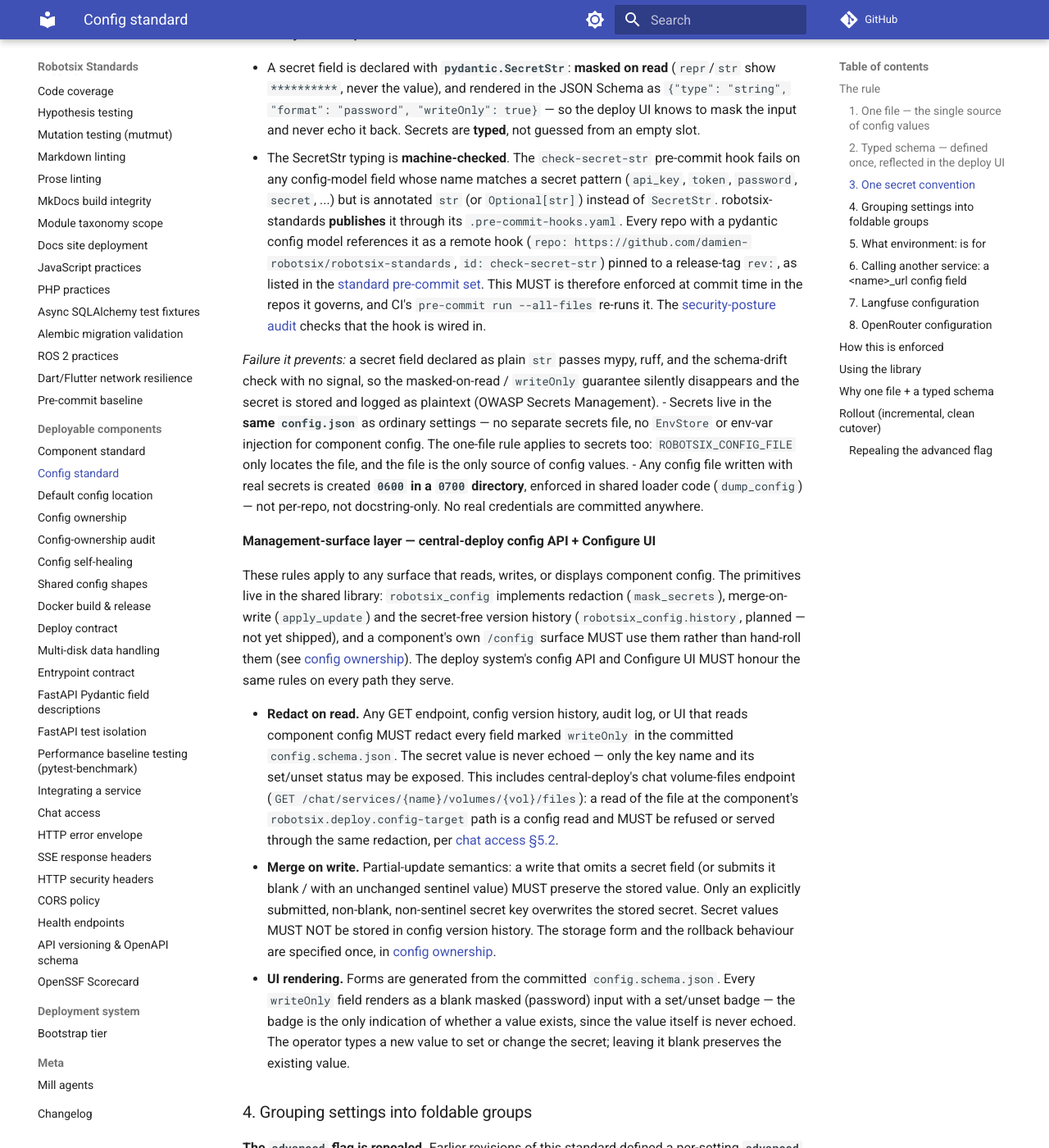
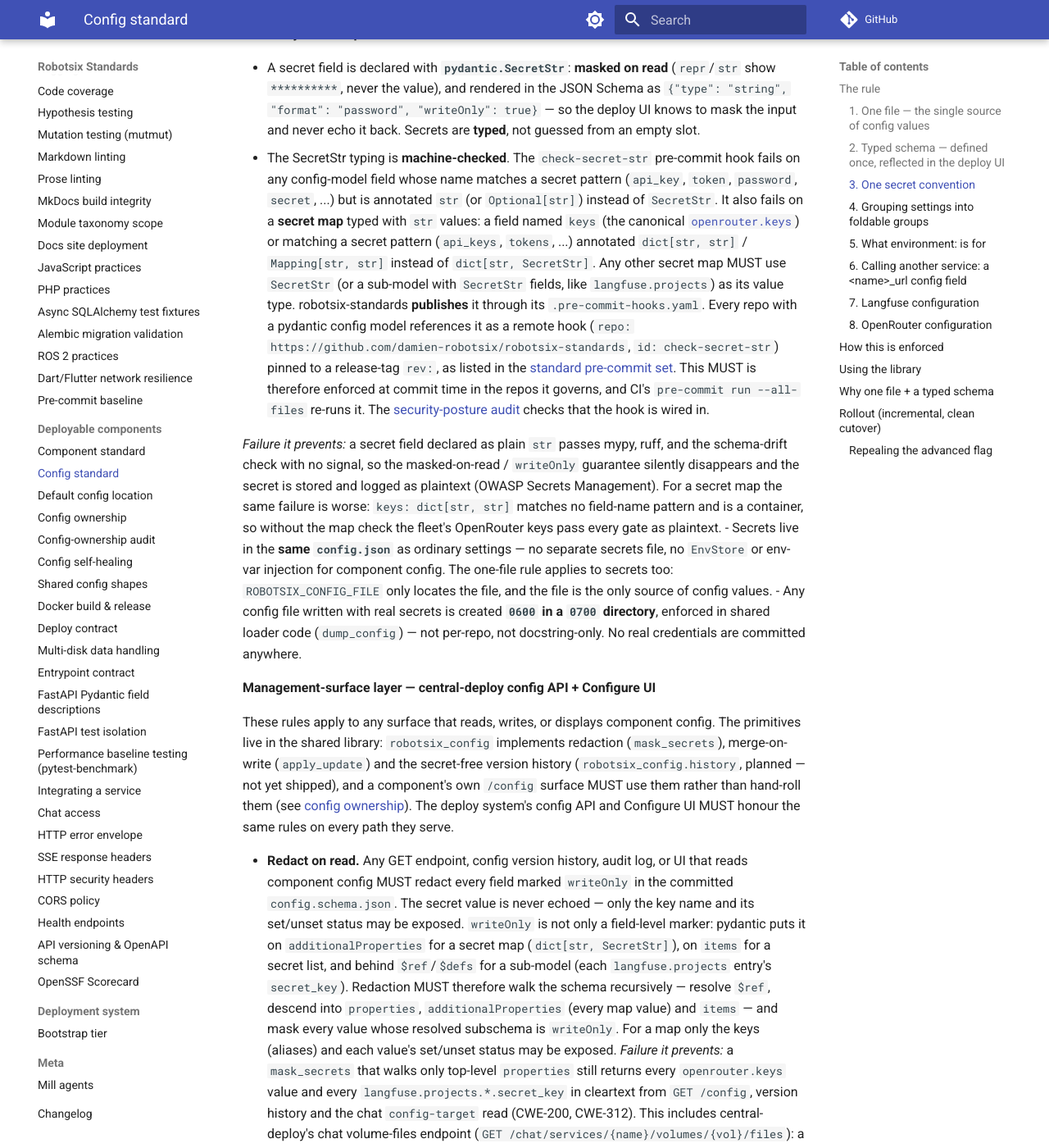
Before and after one commit to damien-robotsix/robotsix-standards, an MkDocs documentation site: the page built from docs/config-standard.md, in a window 1280 px wide and 1400 px high, scrolled down 1310 px. Shown: the whole window at 82% size. Built offline with MkDocs 1.6.1 and Material for MkDocs 9.7.7, drawn with Linux system fonts in a browser that asks for light colours; comment, search, counter and statistics services are not loaded; some of the changed text lies outside the part shown.

Commit message:
feat: Secret maps (`dict[str, SecretStr]`) aren't machine-checked, and the redact-on-read rule doesn't cover them: the OpenRouter keys can be typed `str` or served unmasked (20261030T101305Z-secret-maps-dict-str-secretstr-aren-t-ma-c0cb)

````diff
--- a/docs/config-standard.md
+++ b/docs/config-standard.md
@@ -62,7 +62,13 @@ implements it: a component defines one pydantic model and calls `load_config`.
 - The SecretStr typing is **machine-checked**. The `check-secret-str`
   pre-commit hook fails on any config-model field whose name matches a secret
   pattern (`api_key`, `token`, `password`, `secret`, ...) but is annotated
-  `str` (or `Optional[str]`) instead of `SecretStr`. robotsix-standards
+  `str` (or `Optional[str]`) instead of `SecretStr`. It also fails on a
+  **secret map** typed with `str` values: a field named `keys` (the
+  canonical [`openrouter.keys`](#8-openrouter-configuration)) or matching a
+  secret pattern (`api_keys`, `tokens`, ...) annotated `dict[str, str]` /
+  `Mapping[str, str]` instead of `dict[str, SecretStr]`. Any other secret map
+  MUST use `SecretStr` (or a sub-model with `SecretStr` fields, like
+  `langfuse.projects`) as its value type. robotsix-standards
   **publishes** it through its `.pre-commit-hooks.yaml`. Every repo with a
   pydantic config model references it as a remote hook
   (`repo: https://github.com/damien-robotsix/robotsix-standards`,
@@ -76,7 +82,10 @@ implements it: a component defines one pydantic model and calls `load_config`.
   *Failure it prevents:* a secret field declared as plain `str` passes mypy,
   ruff, and the schema-drift check with no signal, so the masked-on-read /
   `writeOnly` guarantee silently disappears and the secret is stored and
-  logged as plaintext (OWASP Secrets Management).
+  logged as plaintext (OWASP Secrets Management). For a secret map the same
+  failure is worse: `keys: dict[str, str]` matches no field-name pattern and
+  is a container, so without the map check the fleet's OpenRouter keys pass
+  every gate as plaintext.
 - Secrets live in the **same `config.json`** as ordinary settings — no
   separate secrets file, no `EnvStore` or env-var injection for component
   config. The one-file rule applies to secrets too: `ROBOTSIX_CONFIG_FILE`
@@ -100,6 +109,18 @@ on every path they serve.
   or UI that reads component config MUST redact every field marked
   `writeOnly` in the committed `config.schema.json`. The secret value is
   never echoed — only the key name and its set/unset status may be exposed.
+  `writeOnly` is not only a field-level marker: pydantic puts it on
+  `additionalProperties` for a secret map (`dict[str, SecretStr]`), on
+  `items` for a secret list, and behind `$ref`/`$defs` for a sub-model (each
+  `langfuse.projects` entry's `secret_key`). Redaction MUST therefore walk the
+  schema recursively — resolve `$ref`, descend into `properties`,
+  `additionalProperties` (every map value) and `items` — and mask every value
+  whose resolved subschema is `writeOnly`. For a map only the keys (aliases)
+  and each value's set/unset status may be exposed.
+  *Failure it prevents:* a `mask_secrets` that walks only top-level
+  `properties` still returns every `openrouter.keys` value and every
+  `langfuse.projects.*.secret_key` in cleartext from `GET /config`, version
+  history and the chat `config-target` read (CWE-200, CWE-312).
   This includes central-deploy's chat volume-files endpoint
   (`GET /chat/services/{name}/volumes/{vol}/files`): a read of the file at
   the component's `robotsix.deploy.config-target` path is a config read and
@@ -162,22 +183,40 @@ class MyComponentConfig(BaseModel):
     openrouter: OpenRouterConfig = OpenRouterConfig()
 ```
 
-The library emits the sub-model as a nested object the panel folds as a group:
+The library emits the sub-model under `$defs` and references it with `$ref`;
+the panel resolves the reference and folds the nested object as a group. The
+secret map's `writeOnly` marker sits on `additionalProperties` — the schema of
+each map value — not on the `keys` field itself (abridged pydantic 2 output):
 
 ```json
 {
+  "$defs": {
+    "OpenRouterConfig": {
+      "type": "object",
+      "title": "OpenRouterConfig",
+      "properties": {
+        "keys": {
+          "type": "object",
+          "additionalProperties": {
+            "type": "string",
+            "format": "password",
+            "writeOnly": true
+          }
+        }
+      }
+    }
+  },
   "properties": {
     "log_level": {"type": "string", "enum": ["info", "debug"], "default": "info"},
-    "openrouter": {
-      "type": "object",
-      "title": "openrouter",
-      "properties": {
-        "keys": {"type": "object"}
-      }
-    }
+    "openrouter": {"$ref": "#/$defs/OpenRouterConfig"}
   }
 }
 ```
+
+A UI or redaction routine built from this schema MUST resolve `$ref` and
+treat `additionalProperties` / `items` as secret when they are `writeOnly`
+(see [§3 Redact on read](#3-one-secret-convention)); reading only a field's own
+keywords makes `keys` look like a plain, non-secret object.
 
 **Grouping guidance (for fleet repos)**
 
@@ -261,8 +300,10 @@ The OpenRouter credential block shape is defined in the
 top-level `openrouter` key holding a `keys` map keyed by the **same
 aliases** as `langfuse.projects` (see §7).  Each value is an OpenRouter
 API key — declared as `SecretStr` per §3 so it is masked on read,
-rendered as `writeOnly` in the JSON Schema, and never echoed by
-`GET /config`:
+rendered as `writeOnly` on the map's `additionalProperties` in the JSON
+Schema (see the [§4 example](#4-grouping-settings-into-foldable-groups)),
+and never echoed by `GET /config`. Redaction MUST descend into the map
+values per §3; the `check-secret-str` hook fails `keys: dict[str, str]`:
 
 ```python
 from pydantic import BaseModel, SecretStr
@@ -301,7 +342,7 @@ below, mirroring the pattern in
 
 | Rule | Audit criterion |
 |---|---|
-| Redact on read | Every config-read path — `GET /config`, version-history reads, audit-log serialization, and the chat volume-files endpoint when it reads the `config-target` path — routes through `mask_secrets()` (or an equivalent redaction wrapper) *before* serialization. `grep` the deploy system's config-API module for `mask_secrets`; any GET path that serializes a `writeOnly` field without it is a violation. The chat volume-files `config-target` read may instead be refused with `403` (failing closed when redaction cannot run, per [chat access §5.2](chat-access-standard.md#52-volumes-read-only)); a `403` there is compliant, not a violation. |
+| Redact on read | Every config-read path — `GET /config`, version-history reads, audit-log serialization, and the chat volume-files endpoint when it reads the `config-target` path — routes through `mask_secrets()` (or an equivalent redaction wrapper) *before* serialization. `grep` the deploy system's config-API module for `mask_secrets`; any GET path that serializes a `writeOnly` field without it is a violation. Also confirm `mask_secrets` handles secret maps and sub-models: it MUST resolve `$ref` and descend into `additionalProperties` and `items`. Its unit tests MUST include a config with `openrouter.keys: dict[str, SecretStr]` and a `langfuse.projects` entry whose `secret_key` is set, and assert that neither value appears in the redacted output. A `mask_secrets` that walks only `properties` is a violation even though the grep passes. The chat volume-files `config-target` read may instead be refused with `403` (failing closed when redaction cannot run, per [chat access §5.2](chat-access-standard.md#52-volumes-read-only)); a `403` there is compliant, not a violation. |
 | Merge on write | Config writes route through `apply_update()` merge semantics (per the [config-ownership](config-ownership.md) helper table), so a partial write that omits a secret preserves the stored value. Version-history persistence stores only the fact that a secret key changed, never its value — `grep` history-write sites for raw secret values reaching storage; the planned `robotsix_config.history` unit test (write a secret, rotate it, assert the old value is absent from `<config>.versions`) will enforce this fleet-wide once the module ships. |
 | UI rendering | The Configure UI form is generated from the committed `config/config.schema.json`; every `writeOnly` field renders masked with a set/unset badge and the value is never echoed in any API response the form consumes. This is a design-level property the auditor reads at code review. |
 
````
Also changed, not shown: 2 other files.
